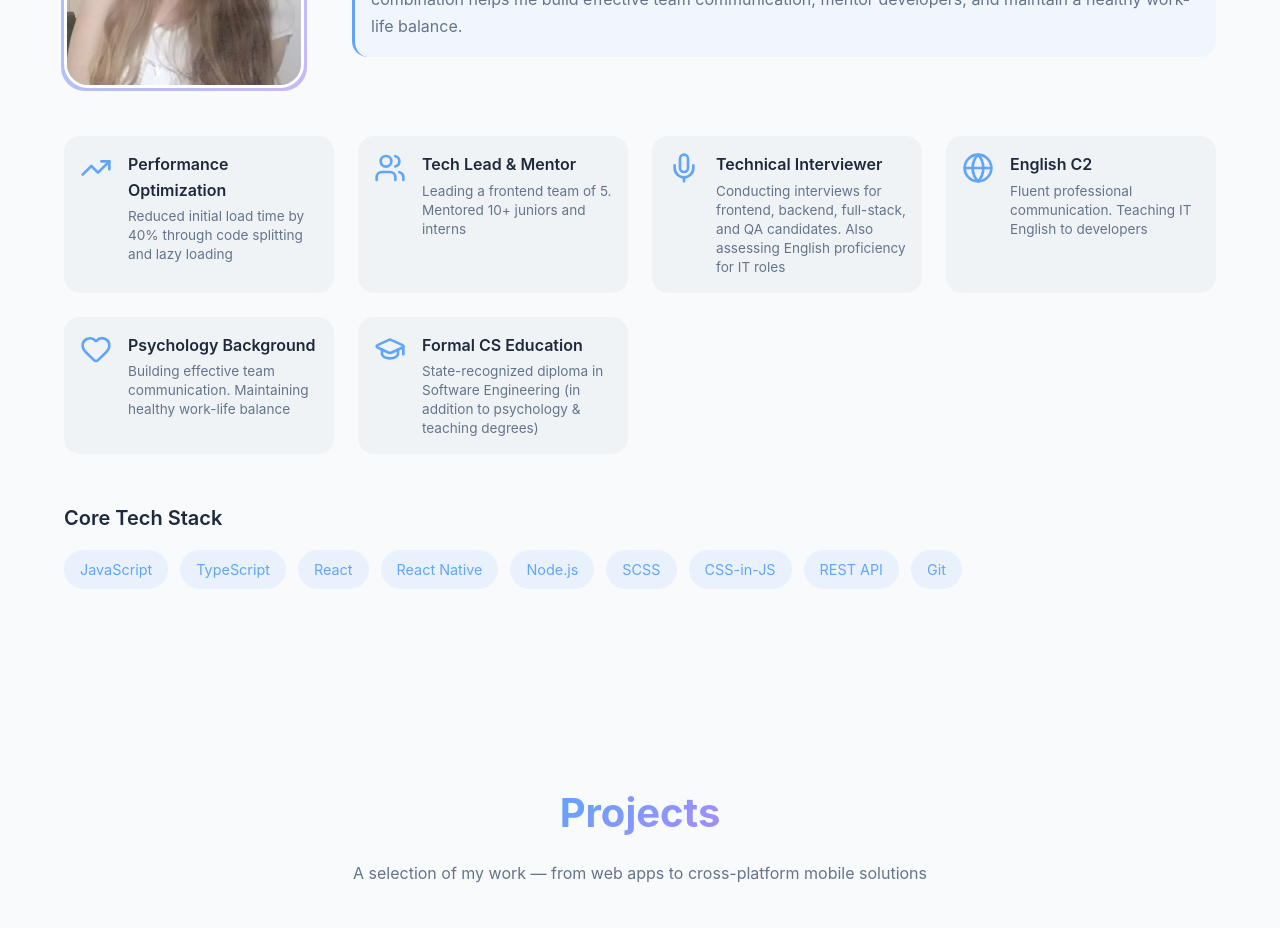
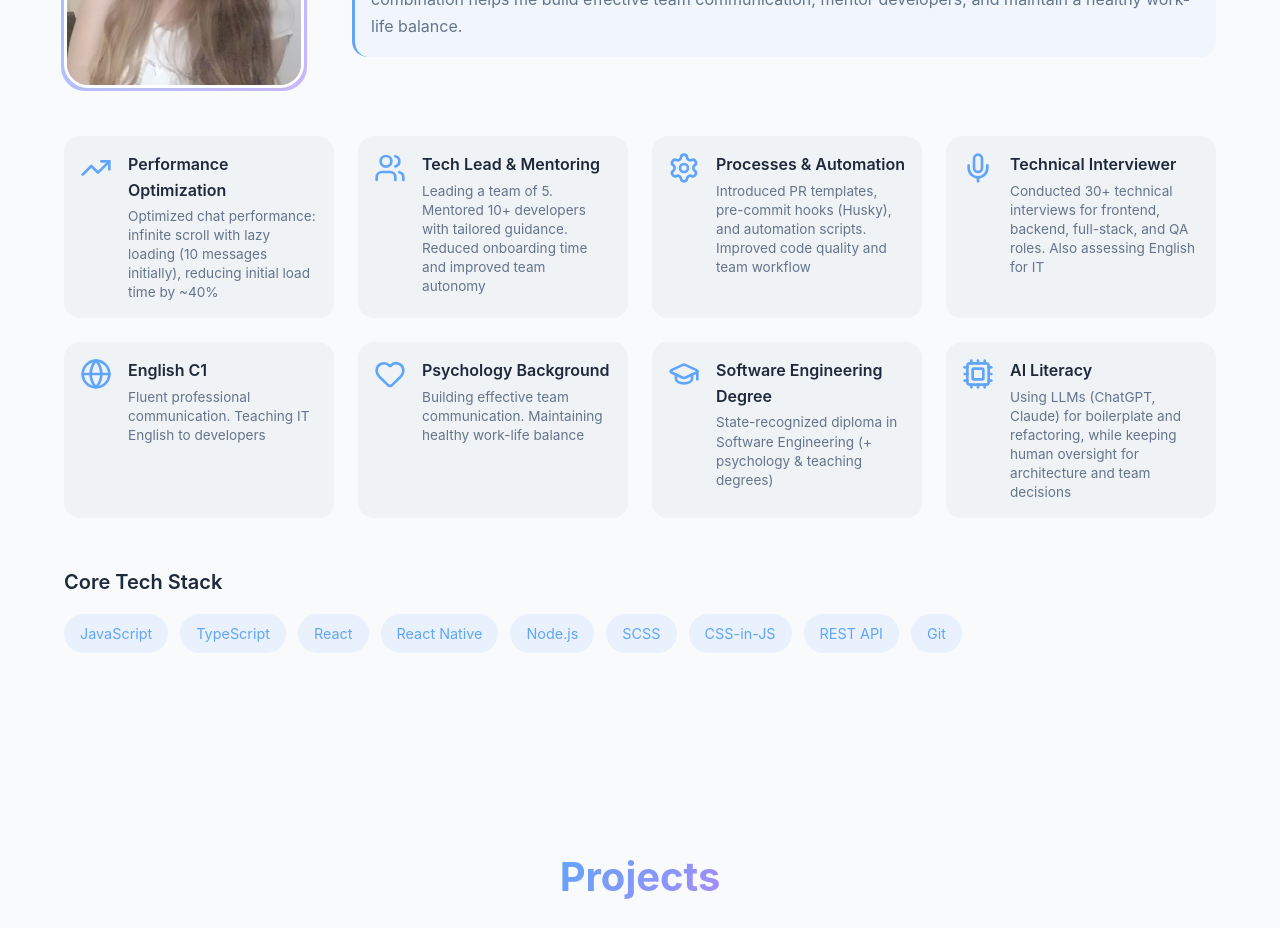
Before and after one commit to LenaYork/portfolio, a React (Vite) app: page / in a window 1280 px wide. Shown: the part 1280-2208 px from the top of the page. Built offline with nearby package versions, Linux system fonts and the light colour scheme.

Commit message:
feat: update About section highlights with detailed metrics and AI Literacy

```diff
--- a/src/components/About/About.tsx
+++ b/src/components/About/About.tsx
@@ -1,6 +1,6 @@
 import { motion } from 'framer-motion';
 import { useInView } from 'react-intersection-observer';
-import { Code2, Users, Globe, Heart, TrendingUp, Mic, GraduationCap } from 'lucide-react';
+import { Code2, Users, Globe, Heart, TrendingUp, Mic, GraduationCap, Settings, Cpu } from 'lucide-react';
 import './About.scss';
 
 const About = () => {
@@ -18,21 +18,26 @@ const About = () => {
     {
       icon: TrendingUp,
       text: 'Performance Optimization',
-      description: 'Reduced initial load time by 40% through code splitting and lazy loading'
+      description: 'Optimized chat performance: infinite scroll with lazy loading (10 messages initially), reducing initial load time by ~40%'
     },
     {
       icon: Users,
-      text: 'Tech Lead & Mentor',
-      description: 'Leading a frontend team of 5. Mentored 10+ juniors and interns'
+      text: 'Tech Lead & Mentoring',
+      description: 'Leading a team of 5. Mentored 10+ developers with tailored guidance. Reduced onboarding time and improved team autonomy'
+    },
+    {
+      icon: Settings,
+      text: 'Processes & Automation',
+      description: 'Introduced PR templates, pre-commit hooks (Husky), and automation scripts. Improved code quality and team workflow'
     },
     {
       icon: Mic,
       text: 'Technical Interviewer',
-      description: 'Conducting interviews for frontend, backend, full-stack, and QA candidates. Also assessing English proficiency for IT roles'
+      description: 'Conducted 30+ technical interviews for frontend, backend, full-stack, and QA roles. Also assessing English for IT'
     },
     {
       icon: Globe,
-      text: 'English C2',
+      text: 'English C1',
       description: 'Fluent professional communication. Teaching IT English to developers'
     },
     {
@@ -42,8 +47,13 @@ const About = () => {
     },
     {
       icon: GraduationCap,
-      text: 'Formal CS Education',
-      description: 'State-recognized diploma in Software Engineering (in addition to psychology & teaching degrees)'
+      text: 'Software Engineering Degree',
+      description: 'State-recognized diploma in Software Engineering (+ psychology & teaching degrees)'
+    },
+    {
+      icon: Cpu,
+      text: 'AI Literacy',
+      description: 'Using LLMs (ChatGPT, Claude) for boilerplate and refactoring, while keeping human oversight for architecture and team decisions'
     },
   ];
 
```
